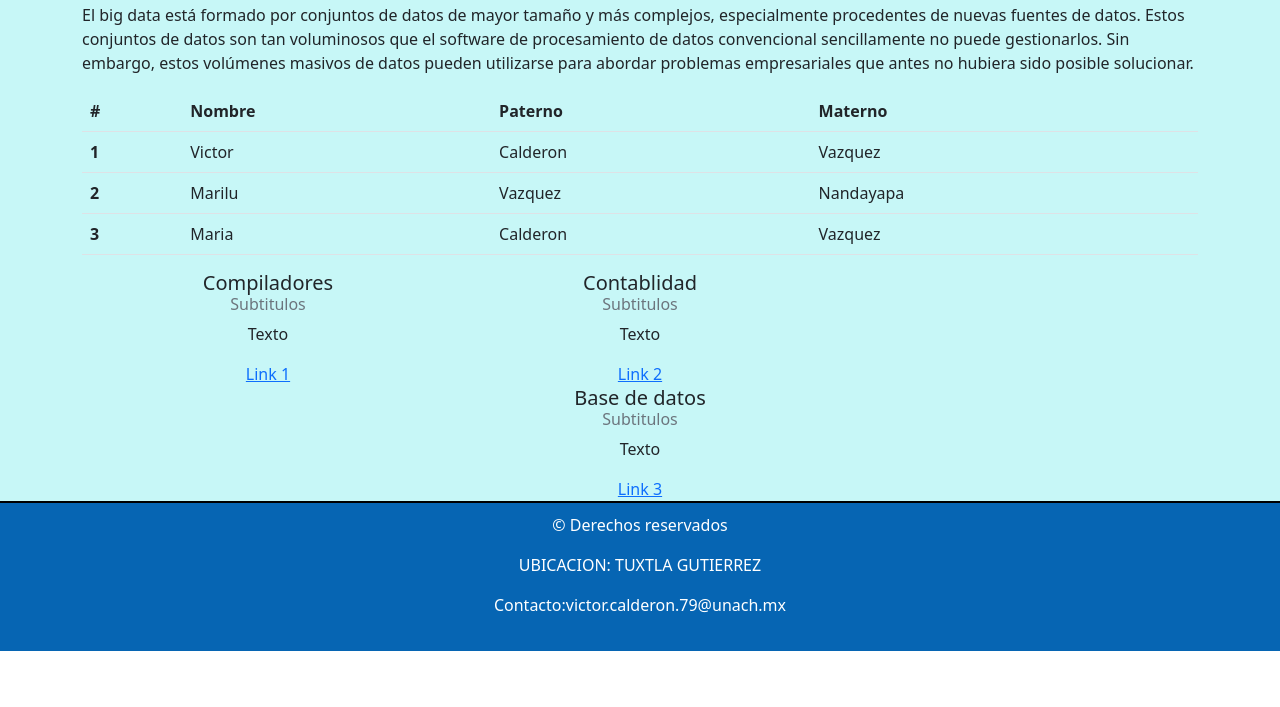
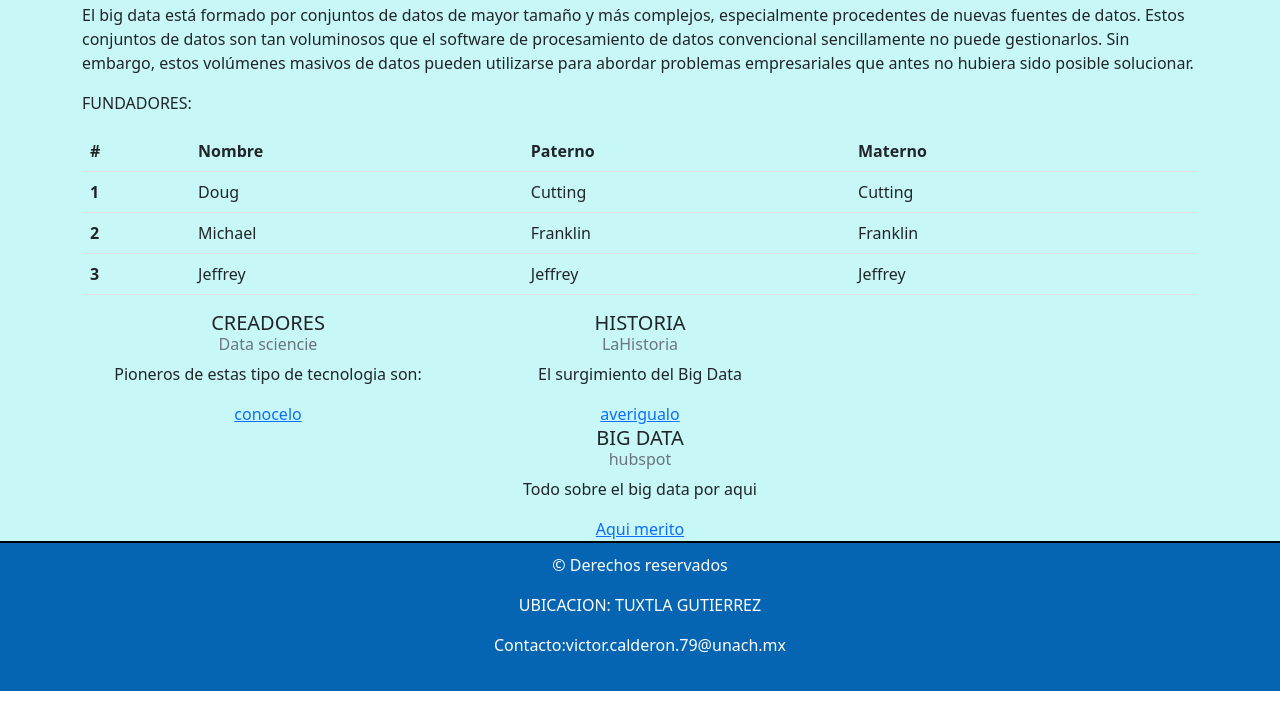
Before and after one commit to VicCalderoon/Practica9_web, a plain HTML site: page index.html in a window 1280 px wide. Shown: the part 93-800 px from the top of the page. Drawn offline with Linux system fonts and the light colour scheme.

Commit message:
2da version

```diff
--- a/css/style.css
+++ b/css/style.css
@@ -21,3 +21,6 @@ footer{
     text-align:center;
     padding-top:10px;
 }
+ table th col{
+    background-color: black;
+ }
--- a/index.html
+++ b/index.html
@@ -34,6 +34,7 @@
                 Estos conjuntos de datos son tan voluminosos que el software de procesamiento de datos convencional sencillamente no puede gestionarlos.
                 Sin embargo, estos volúmenes masivos de datos pueden utilizarse para abordar problemas empresariales que antes no hubiera sido posible solucionar.
             </P>
+            <p>FUNDADORES:</p>
             <table class="table">
                 <thead class="thead-dark">
                     <tr>
@@ -46,21 +47,21 @@
                 <tbody>
                     <tr>
                         <th scope="row">1</th>
-                        <td>Victor</td>
-                        <td>Calderon</td>
-                        <td>Vazquez</td>
+                        <td>Doug</td>
+                        <td>Cutting</td>
+                        <td>Cutting</td>
                     </tr>
                     <tr>
                         <th scope="row">2</th>
-                        <td>Marilu</td>
-                        <td>Vazquez</td>
-                        <td>Nandayapa</td>
+                        <td>Michael</td>
+                        <td>Franklin</td>
+                        <td>Franklin</td>
                     </tr>
                     <tr>
                         <th scope="row">3</th>
-                        <td>Maria</td>
-                        <td>Calderon</td>
-                        <td>Vazquez</td>
+                        <td>Jeffrey</td>
+                        <td>Jeffrey</td>
+                        <td>Jeffrey</td>
                     </tr>
                 </tbody>
             </table>
@@ -68,26 +69,26 @@
                 <div class="row">
                     <div class="col-4">
                         <div class="card-body">
-                            <h5 class="card-title">Compiladores</h5>
-                            <h6 class="card-subtitle mb-2 text-muted">Subtitulos</h6>
-                            <p class="card-text">Texto</p>
-                            <a href="#" class="card-link">Link 1</a>
+                            <h5 class="card-title">CREADORES</h5>
+                            <h6 class="card-subtitle mb-2 text-muted">Data sciencie</h6>
+                            <p class="card-text">Pioneros de estas tipo de tecnologia son:</p>
+                            <a href="https://data-science.es/quien-fue-el-creador-del-big-data/" class="card-link">conocelo</a>
                         </div>
                     </div>
                     <div class="col-4">
                         <div class="card-body">
-                            <h5 class="card-title">Contablidad</h5>
-                            <h6 class="card-subtitle mb-2 text-muted">Subtitulos</h6>
-                            <p class="card-text">Texto</p>
-                            <a href="#" class="card-link">Link 2</a>
+                            <h5 class="card-title">HISTORIA</h5>
+                            <h6 class="card-subtitle mb-2 text-muted">LaHistoria</h6>
+                            <p class="card-text">El surgimiento del Big Data</p>
+                            <a href="https://lahistoria.info/historia-de-la-big-data/" class="card-link">averigualo</a>
                         </div>
                     </div>
                     <div class="col-4"></div>
                         <div class="card-body">
-                            <h5 class="card-title">Base de datos</h5>
-                            <h6 class="card-subtitle mb-2 text-muted">Subtitulos</h6>
-                            <p class="card-text">Texto</p>
-                            <a href="#" class="card-link">Link 3</a>
+                            <h5 class="card-title">BIG DATA </h5>
+                            <h6 class="card-subtitle mb-2 text-muted">hubspot</h6>
+                            <p class="card-text">Todo sobre el big data por aqui</p>
+                            <a href="https://blog.hubspot.es/website/que-es-big-data" class="card-link">Aqui merito</a>
                         </div>
                     </div>
                 </div>
```
